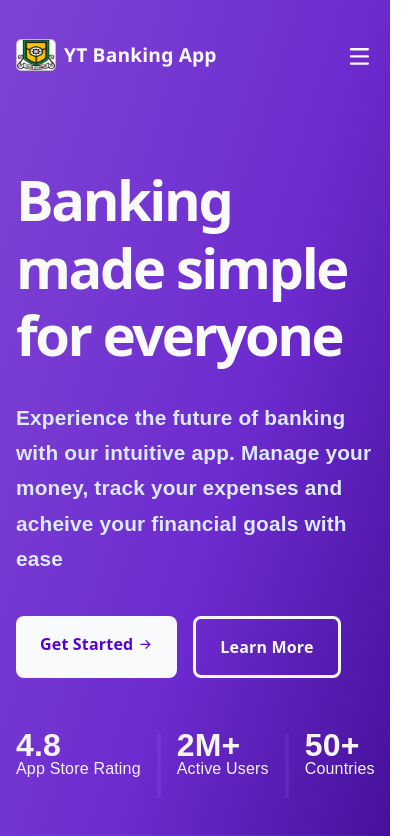
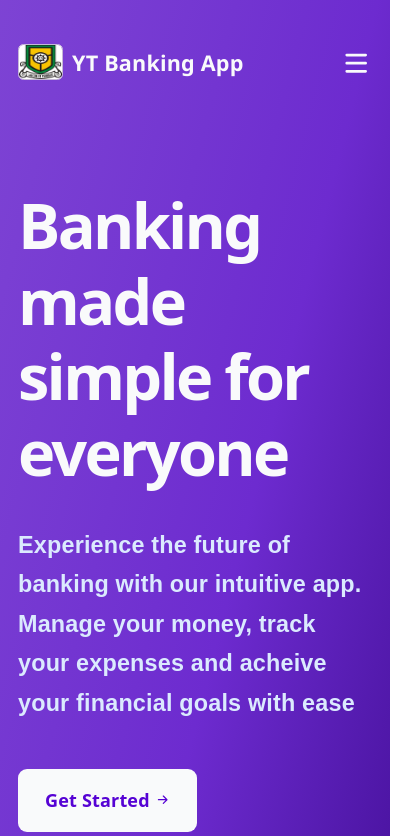
Before and after one commit to Ultimote01/YT-Banking-App, a React (Vite) app: page / in a window 390 px wide. Shown: the top 836 px of the page, 414 px wide, since content can reach past the window. Built offline with nearby package versions, Linux system fonts and the light colour scheme; grey boxes are pictures that could not be loaded.

Commit message:
standard

```diff
--- a/src/styles/index.css
+++ b/src/styles/index.css
@@ -19,13 +19,7 @@
   -webkit-font-smoothing: antialiased;
   -moz-osx-font-smoothing: grayscale;
 
-  @media (max-width: 1024px) {
-    font-size: 16px;
-  }
 }
-
-
-
 
 .root-layout:hover{
   cursor: default;
```
